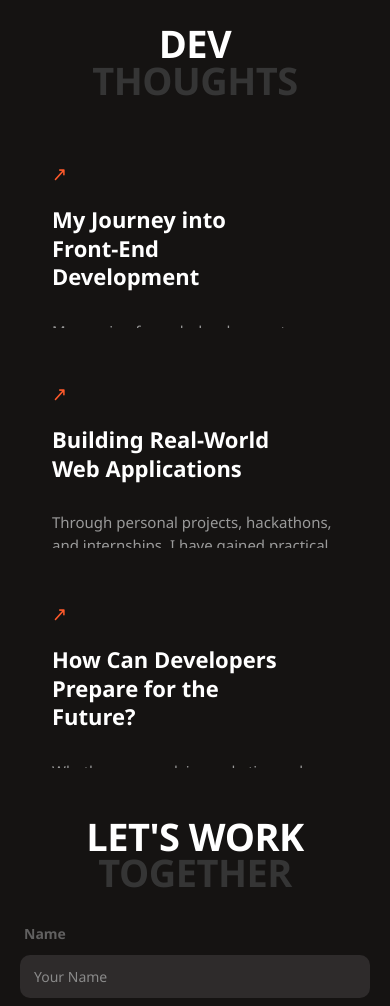
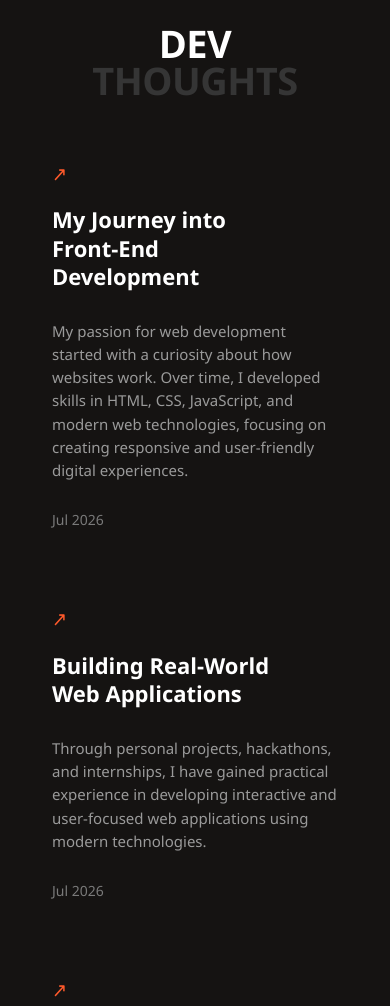
Before and after one commit to Bakhtiar804/Personal-Portfolio, a plain HTML site: page index.html in a window 390 px wide. Shown: the part 3860-4866 px from the top of the page. Drawn offline with nearby package versions, Linux system fonts and the light colour scheme.

Commit message:
Add files via upload

```diff
--- a/style.css
+++ b/style.css
@@ -1140,6 +1140,12 @@ video {
         min-height: 180px;
     }
 
+    .container-dev .card {
+        height: auto;
+        min-height: 0;
+        overflow: visible;
+    }
+
     /* ── Section titles ── */
     .title,
     .heading-exp,
```
